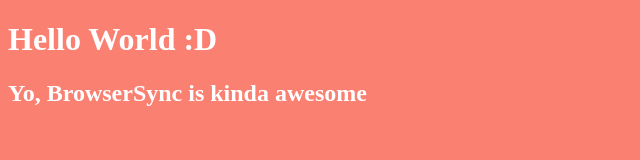
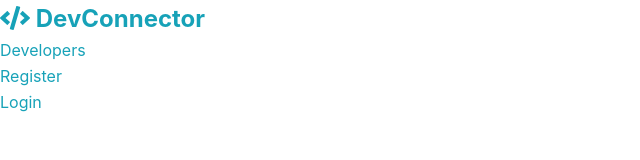
Before and after one commit to charlesmartinreed/sass-social-network-theme-demo, a website: page index.html in a window 1280 px wide. Shown: the top 160 px of the page, without its empty margins (0-640 px from the left). Drawn offline with nearby package versions, Linux system fonts and the light colour scheme; files that its build step writes are made by us from their sources.

Commit message:
Initial commit.

```diff
--- a/index.html
+++ b/index.html
@@ -5,10 +5,25 @@
     <meta name="viewport" content="width=device-width, initial-scale=1.0" />
     <meta http-equiv="X-UA-Compatible" content="ie=edge" />
     <link rel="stylesheet" href="css/styles.css" />
-    <title>PROJECT NAME!</title>
+    <script
+      defer
+      src="https://use.fontawesome.com/releases/v5.8.1/js/all.js"
+      integrity="sha384-g5uSoOSBd7KkhAMlnQILrecXvzst9TdC09/VM+pjDTCM+1il8RHz5fKANTFFb+gQ"
+      crossorigin="anonymous"
+    ></script>
+    <title>DevConnectortitle</title>
   </head>
   <body>
-    <h1>Hello World :D</h1>
-    <h2>Yo, BrowserSync is kinda awesome</h2>
+    <nav class="navbar bg-dark">
+      <h1>
+        <a href="dashboard.html"> <i class="fas fa-code"></i> DevConnector </a>
+      </h1>
+
+      <ul>
+        <li><a href="profiles.html">Developers</a></li>
+        <li><a href="register.html">Register</a></li>
+        <li><a href="login.html">Login</a></li>
+      </ul>
+    </nav>
   </body>
 </html>
--- /dev/null
+++ b/src/scss/_config.scss
@@ -0,0 +1,6 @@
+$primary-color: #17a2b8;
+$dark-color: #343a40;
+$light-color: #f4f4f4;
+$danger-color: #dc3545;
+$success-color: #28a745;
+$max-width: 1100px;
--- a/src/scss/styles.scss
+++ b/src/scss/styles.scss
@@ -1,8 +1,30 @@
-$color: salmon;
+@import "config";
+
+// RESETS
+* {
+  box-sizing: border-box;
+  margin: 0;
+  padding: 0;
+}
 
 body {
-  background: $color;
-  color: white;
+  font-family: -apple-system, BlinkMacSystemFont, Segoe UI, Roboto, Oxygen-Sans,
+    Ubuntu, Cantarell, Helvetica Neue, sans-serif;
+  font-size: 1rem;
+  line-height: 1.6;
+  background-color: #fff;
+  color: #333;
+}
 
-  height: 400vh;
+a {
+  text-decoration: none;
+  color: $primary-color;
 }
+
+ul {
+  list-style: none;
+}
+
+img {
+  width: 100%;
+}
```
Also changed, not shown: css/styles.css (added).
